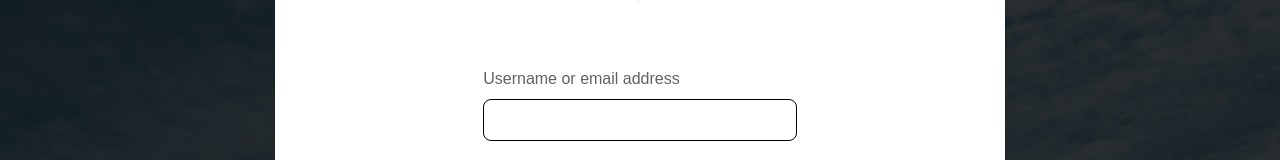
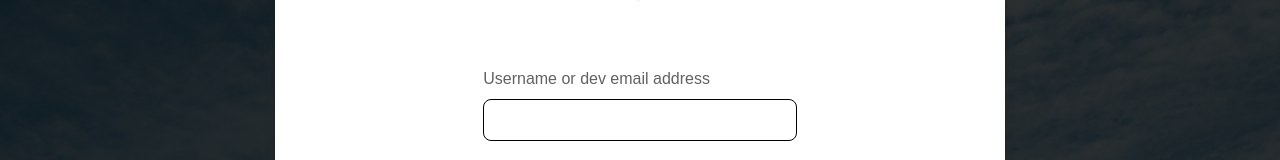
Before and after one commit to bananaappsuk/website_team, a Next.js app in the folder tasklearn_frontend/: page / in a window 1280 px wide. Shown: the part 173-333 px from the top of the page. Built offline with nearby package versions, Linux system fonts and the light colour scheme; no server answers.

Commit message:
Update signin.tsx
Auto-deployment test

```diff
--- a/tasklearn_frontend/src/pages/signin.tsx
+++ b/tasklearn_frontend/src/pages/signin.tsx
@@ -191,7 +191,7 @@ const SignIn: React.FC = () => {
                                     htmlFor="identifier"
                                     className="sm:w-[50%] mb-2 sm:mb-0 text-[#646161]"
                                 >
-                                    Username or email address
+                                    Username or dev email address
                                 </label>
                                 <input
                                     type="text"
```
